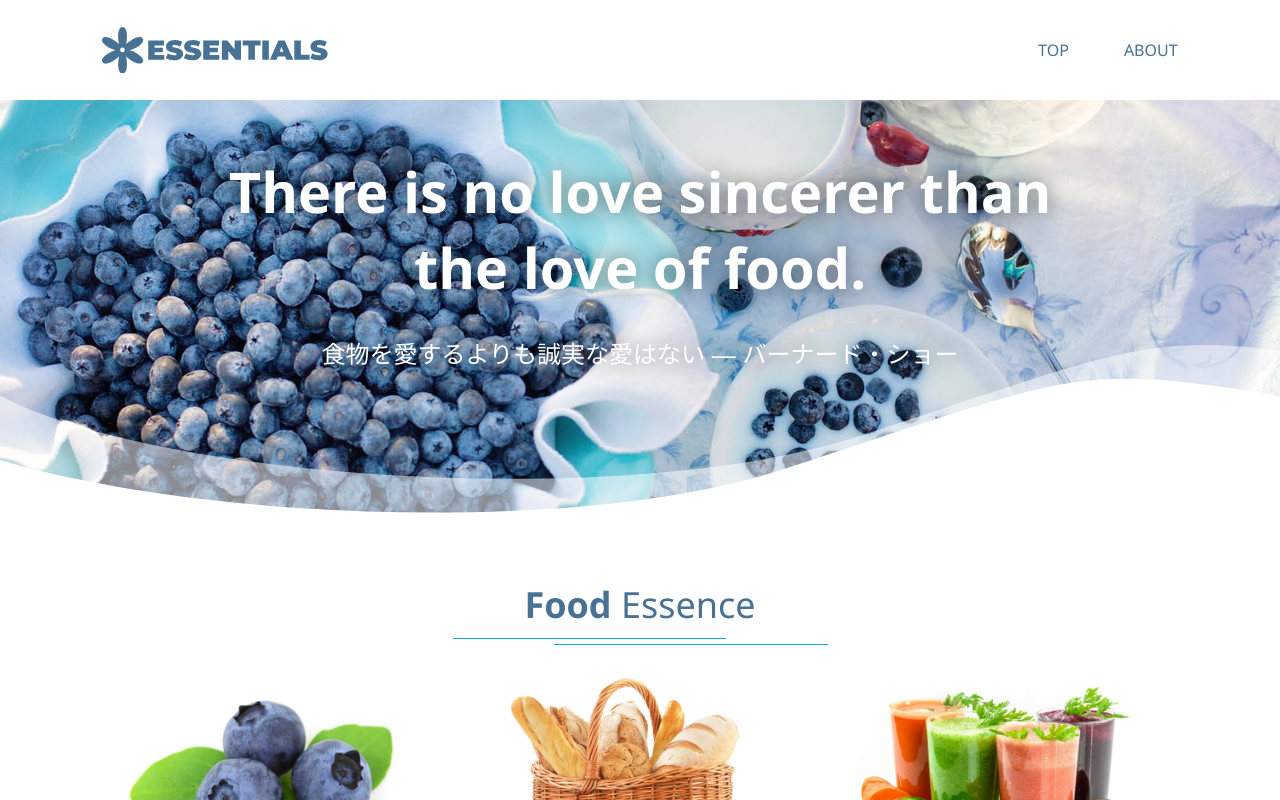
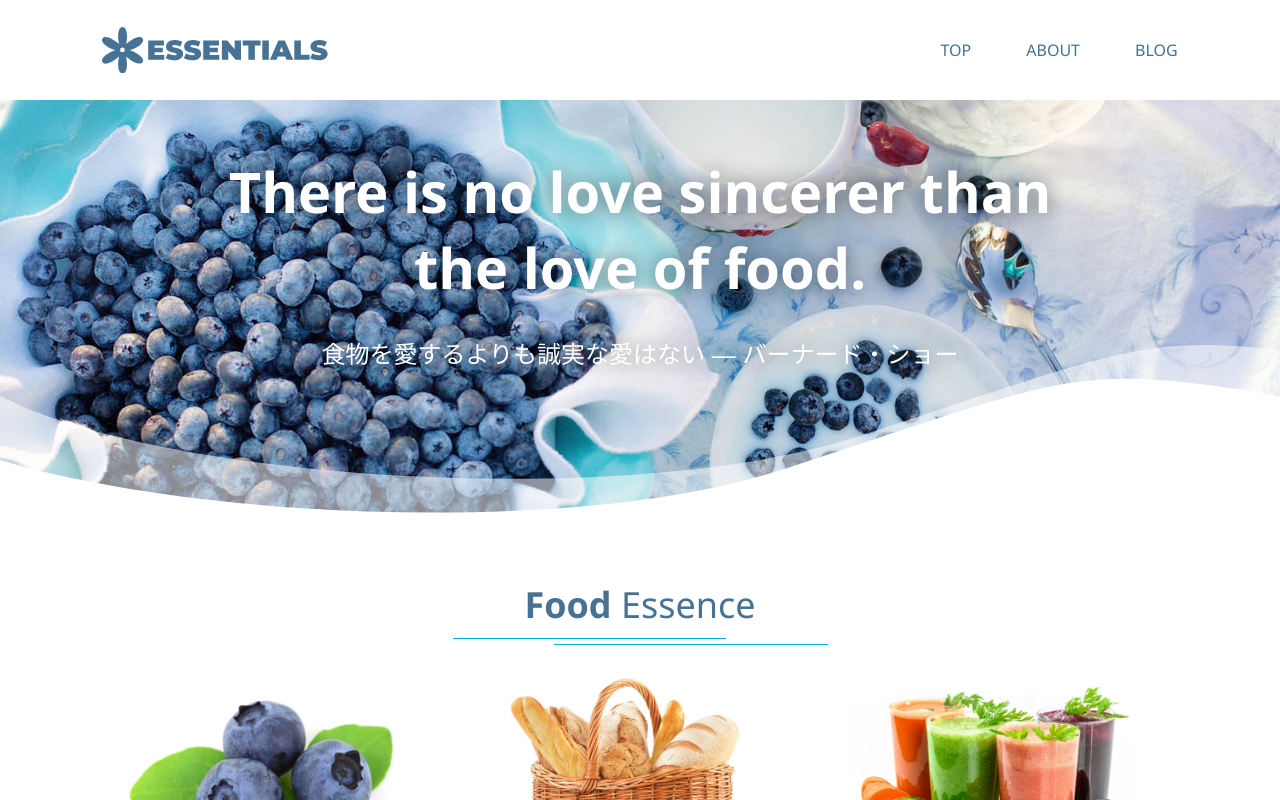
Before and after one commit to yosukedoke/training-static-gen, a Gatsby site: page / in a window 1280 px wide. Shown: the top 800 px of the page. Built offline with nearby package versions, Linux system fonts and the light colour scheme; Gatsby itself is replaced by a stand-in of ours.

Commit message:
ヘッダーにナビゲーション追加

```diff
--- a/src/components/header.js
+++ b/src/components/header.js
@@ -25,6 +25,9 @@ const Header = () => (
           <li>
             <Link to={'/about'}>ABOUT</Link>
           </li>
+          <li>
+            <Link to={'/blog'}>BLOG</Link>
+          </li>
         </ul>
       </nav>
     </div>
```
